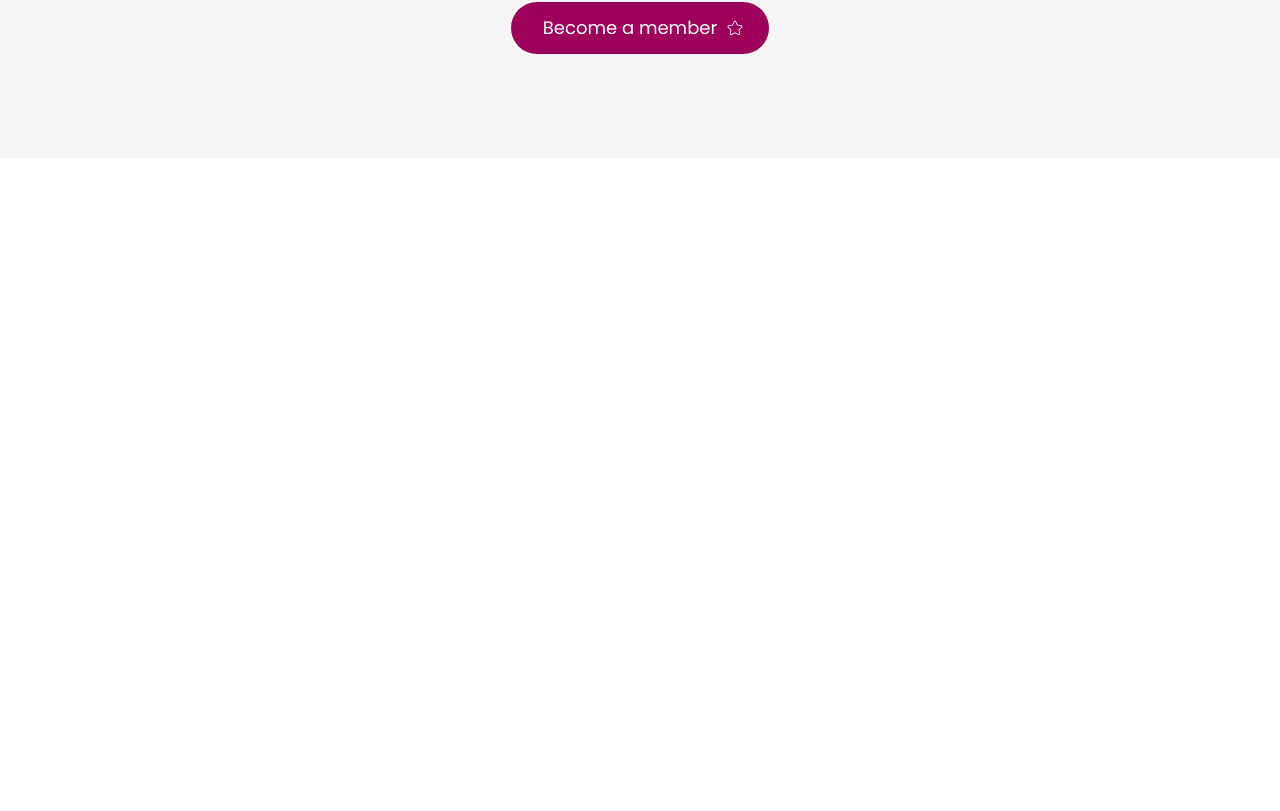
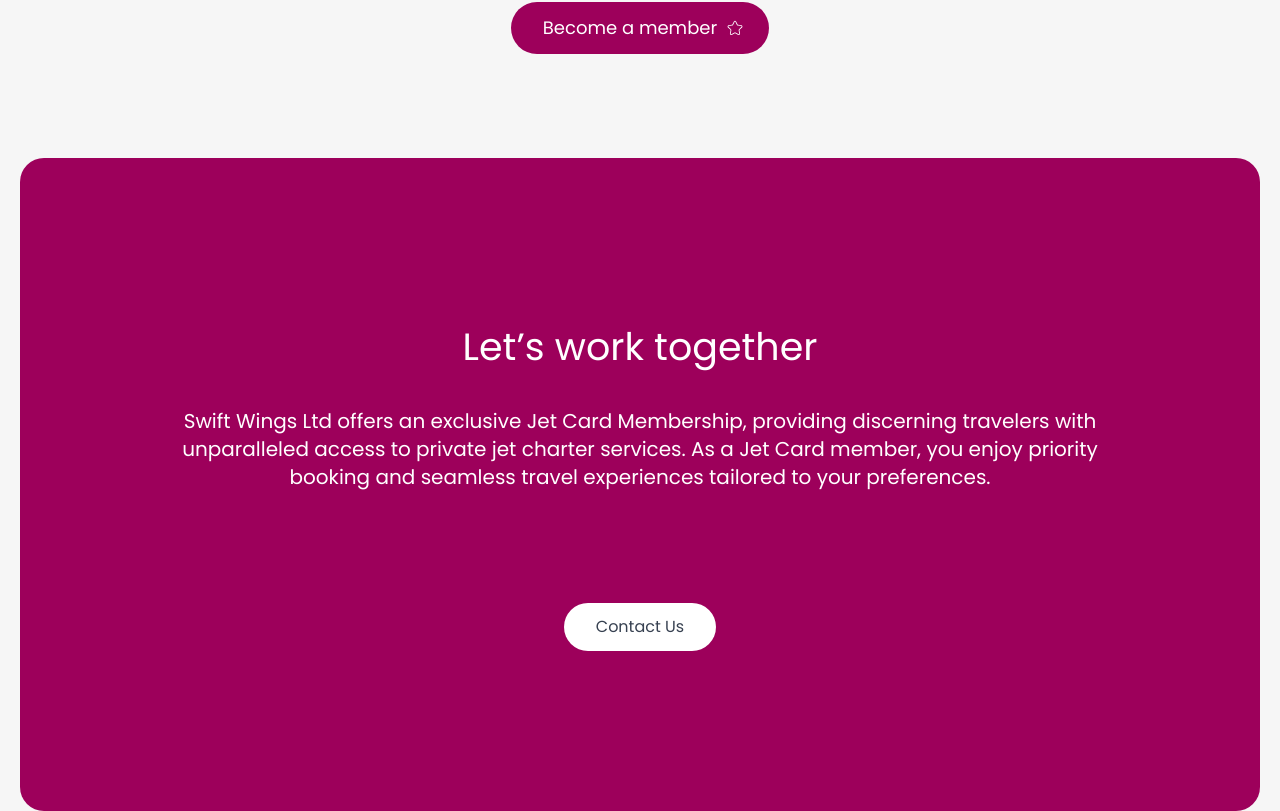
Before and after one commit to adediresolomon234/Swiftwingsv2, a Next.js app: page / in a window 1280 px wide. Shown: the part 8166-8977 px from the top of the page. Before the commit the page ends 8324 px from the top, so only its background shows below. Built offline with nearby package versions, Linux system fonts and the light colour scheme.

Commit message:
new update

```diff
--- /dev/null
+++ b/app/components/shared/Footer.jsx
@@ -0,0 +1,28 @@
+import Button from "../Button";
+
+import React from 'react';
+
+    const Footer = () => {
+        return (
+
+            <footer className="w-full relative rounded-3xl bg-swWine relative flex flex-col items-center overflow-hidden py-20 md:py-40">
+            <div className="mb-16 mx-auto max-w-[990px]">
+                <h2 className="mb-4 text-center text-[38px] text-white dark:text-white md:text-[38px]">
+                    Let’s work together
+                </h2>
+                <p className="text-white dark:text-gray-300 mt-8 text-xl text-center sm:text-xl md:text-xl">
+                    Swift Wings Ltd offers an exclusive Jet Card Membership, providing discerning travelers with unparalleled access to private jet charter services. As a Jet Card member, you enjoy priority booking and seamless travel experiences tailored to your preferences.
+                </p>
+            </div>
+            <div className="flex justify-center mt-12">
+            <Button
+                  label="Contact Us"
+                  textColor={"text-gray-700"}
+                />
+              </div>
+        </footer>
+    );
+};
+
+
+    export default Footer;
--- a/app/page.js
+++ b/app/page.js
@@ -25,6 +25,7 @@ import Icon from '@mdi/react';
 import { textAreas } from "./components/servicesgrid";
 import Crown from "../public/images/Crown.png";
 import { CiStar } from "react-icons/ci";
+import Footer from "./components/shared/Footer";
 
 const space_grotesk = Space_Grotesk({
   subsets: ["latin"],
@@ -477,6 +478,7 @@ export default function Home() {
           </div>
         </div>
       </section>
+      <Footer />
     </main>
   );
 }
```
